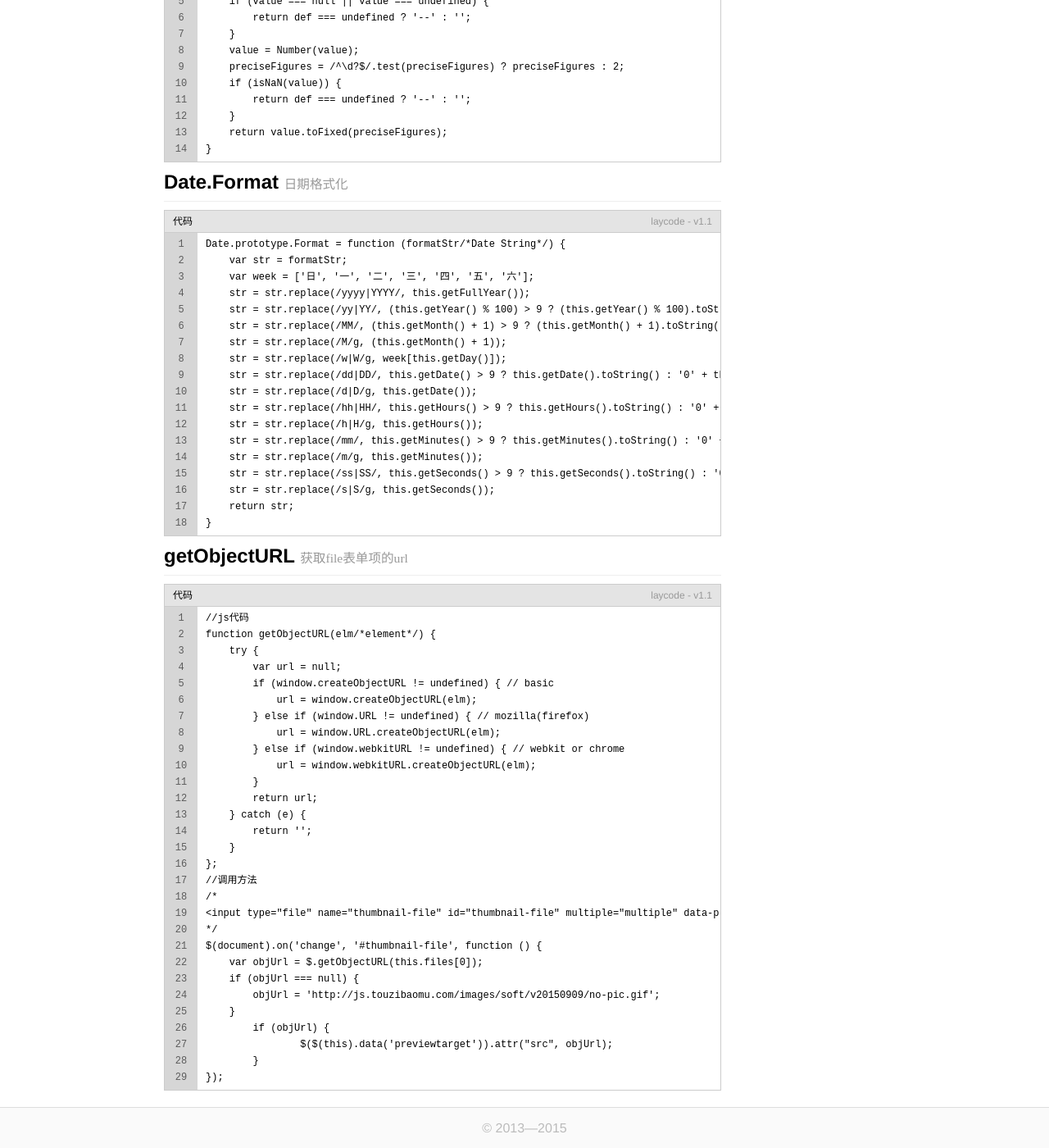
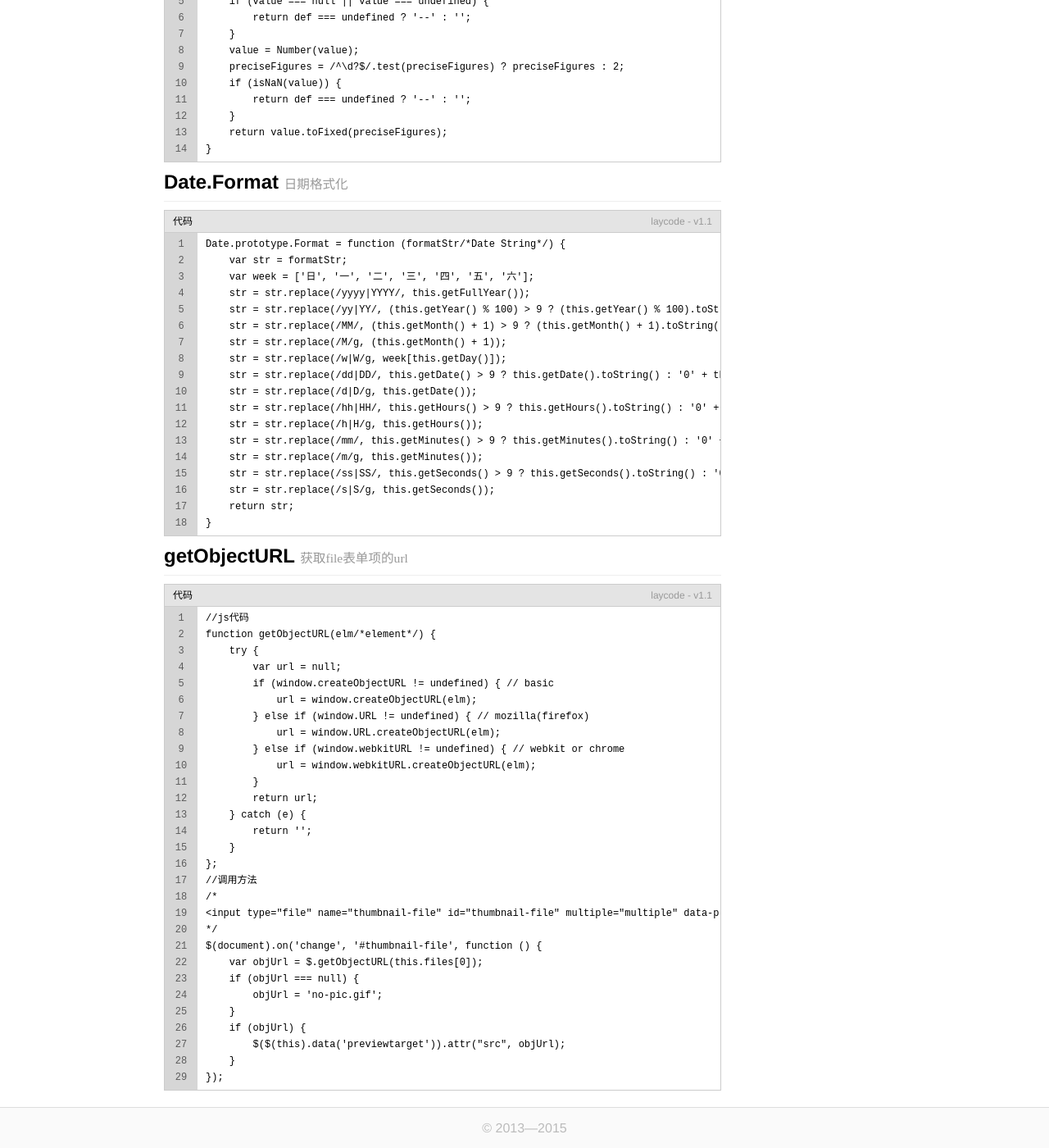
Before and after one commit to pizimu/blog, a Jekyll site: the page built from _posts/2015-12-22-common-code.html, in a window 1280 px wide and 1400 px high, scrolled down 3982 px. Shown: the whole window at 82% size. Built offline with Jekyll 4.4.1, drawn with Linux system fonts in a browser that asks for light colours; some of the changed lines change nothing that is shown.

Commit message:
Update 2015-12-22-common-code.html

```diff
--- a/_posts/2015-12-22-common-code.html
+++ b/_posts/2015-12-22-common-code.html
@@ -238,10 +238,10 @@ function getObjectURL(elm/*element*/) {
 $(document).on('change', '#thumbnail-file', function () {
     var objUrl = $.getObjectURL(this.files[0]);
     if (objUrl === null) {
-        objUrl = 'http://js.touzibaomu.com/images/soft/v20150909/no-pic.gif';
+        objUrl = 'no-pic.gif';
     }
-	if (objUrl) {
-		$($(this).data('previewtarget')).attr("src", objUrl);
-	}
+    if (objUrl) {
+        $($(this).data('previewtarget')).attr("src", objUrl);
+    }
 });
 </pre>
```
